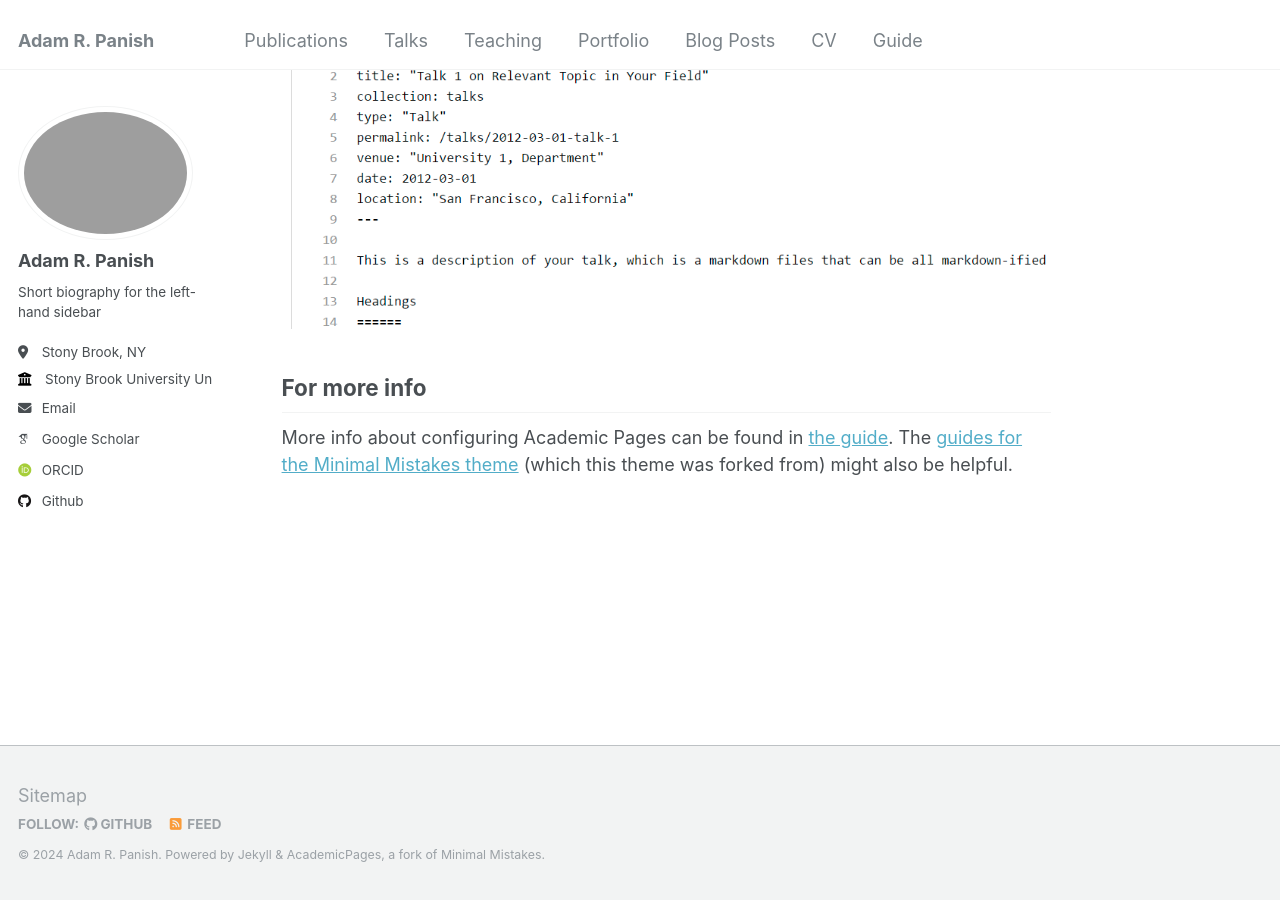
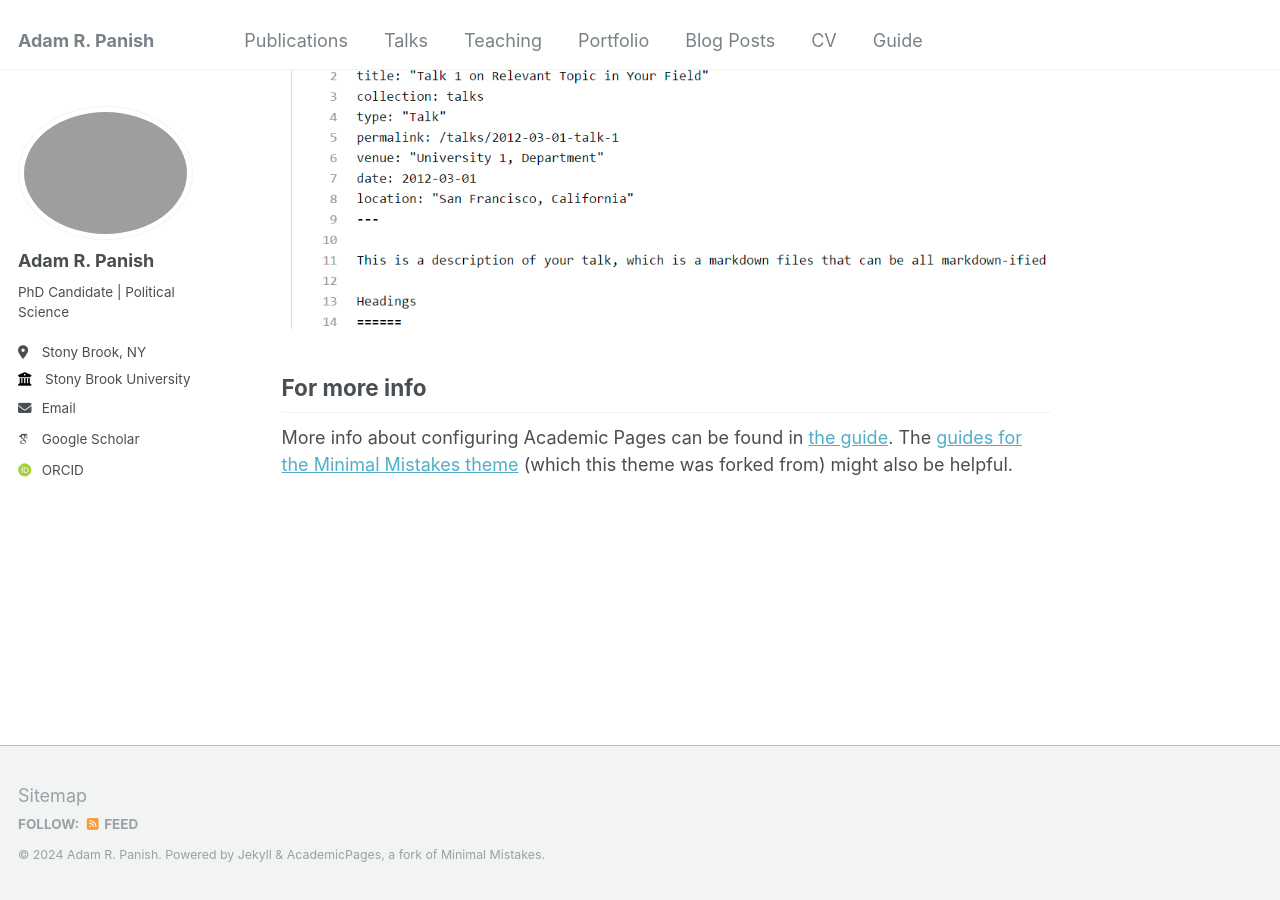
Before and after one commit to adampanish/adampanish.github.io, a Jekyll site: the page built from _pages/about.md, in a window 1280 px wide and 900 px high, scrolled down 2660 px. Built offline with Jekyll 4.4.1, drawn with Linux system fonts in a browser that asks for light colours; some web fonts are replaced.

Commit message:
Update _config.yml

```diff
--- a/_config.yml
+++ b/_config.yml
@@ -24,9 +24,9 @@ author:
   avatar           : "Panish_photo2.png"
   name             : "Adam R. Panish"
   pronouns         : # example: "she/her"
-  bio              : "Short biography for the left-hand sidebar"
+  bio              : "PhD Candidate | Political Science"
   location         : "Stony Brook, NY"
-  employer         : "Stony Brook University University"
+  employer         : "Stony Brook University"
   uri              : # URL
   email            : "adam.panish@stonybrook.edu"
 
@@ -43,7 +43,7 @@ author:
   bitbucket        : # Username - Update with your username on the site
   codepen          : # Username
   dribbble         : # Username
-  github           : "academicpages"
+  github           : # "academicpages"
   kaggle           : # Username
   stackoverflow    : # User number or user number and name (i.e., use "1" or "1/jeff-atwood")
 
```
